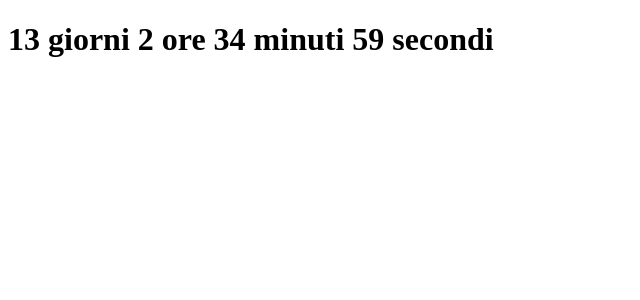
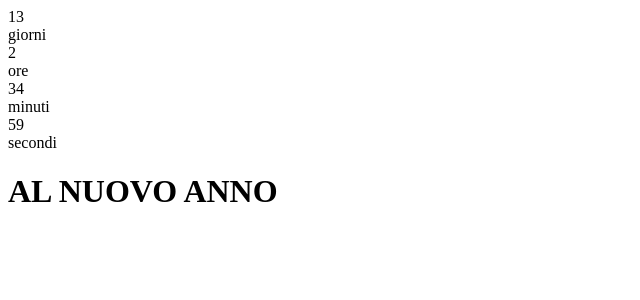
Before and after one commit to Jystro/buon-anno, a React (Create React App) app: page / in a window 1280 px wide. Shown: the top 300 px of the page, without its empty margins (0-640 px from the left). Built offline with nearby package versions, Linux system fonts and the light colour scheme.

Commit message:
Added number component, conditional rendering for the greetings and reformatted the timer

```diff
--- a/src/Countdown.js
+++ /dev/null
@@ -1,48 +0,0 @@
-import React, { Component } from "react";
-
-export default class Countdown extends Component {
-  constructor(props) {
-    super(props); // parent's constructor
-
-    // data in ms
-    this.targetTime = this.props.date;
-
-    this.state = { timeRemaining: this.targetTime - new Date().getTime() };
-  }
-
-  // quando viene caricato imposta nuovo timer
-  componentDidMount() {
-    this.timer = setInterval(() => this.tick(), 1000);
-  }
-
-  // quando viene rimosso cancella il timer
-  componentWillUnmount() {
-    clearInterval(this.timer);
-  }
-
-  // questo ogni secondo
-  tick() {
-    this.setState({ timeRemaining: this.targetTime - new Date() });
-  }
-
-  formatTime() {
-    return (
-      String(Math.floor(this.state.timeRemaining / 86_400_000)) +
-      " giorni " +
-      String(Math.floor((this.state.timeRemaining % 86_400_000) / 3_600_000)) +
-      " ore " +
-      String(Math.floor((this.state.timeRemaining % 3_600_000) / 60_000)) +
-      " minuti " +
-      String(Math.floor((this.state.timeRemaining % 60_000) / 1000)) +
-      " secondi"
-    );
-  }
-
-  render() {
-    return (
-      <div>
-        <h1>{this.formatTime()}</h1>
-      </div>
-    );
-  }
-}
--- a/src/GreetingsControl.js
+++ b/src/GreetingsControl.js
@@ -1,23 +1,34 @@
 import React, { Component } from "react";
-import Countdown from "./Countdown";
+import Timer from "./Timer";
 
 export default class GreetingsControl extends Component {
   constructor(props) {
     super(props);
 
-    this.state = { expired: false };
+    this.handleExpiry = this.handleExpiry.bind(this);
+
+    this.state = { remainingTime: Infinity };
+  }
+
+  handleExpiry(time) {
+    this.setState({ remainingTime: time });
   }
 
   render() {
     let content;
-    if (this.state.expired) {
+    if (this.state.remainingTime < 0 && this.state.remainingTime > -2_678_400_000) {
       // content = <Greetings />;
     } else {
       // data fino a cui contare in ms
       let date = new Date(
         String(new Date().getFullYear() + 1) + "-01-01T00:00:00"
       ).getTime();
-      content = <Countdown date={date} />;
+      content = (
+        <div>
+          <Timer date={date} onExpiry={this.handleExpiry} />
+          <h1>AL NUOVO ANNO</h1>
+        </div>
+      );
     }
     return content;
   }
--- /dev/null
+++ b/src/Timer.js
@@ -0,0 +1,60 @@
+import React, { Component } from "react";
+import TimerNumber from "./TimerNumber";
+
+export default class Countdown extends Component {
+  constructor(props) {
+    super(props); // parent's constructor
+
+    this.handleChange = this.handleChange.bind(this);
+    // data in ms
+    this.targetTime = this.props.date;
+
+    this.state = { timeRemaining: this.targetTime - new Date().getTime() };
+    this.tick();
+  }
+
+  // quando viene caricato imposta nuovo timer
+  componentDidMount() {
+    this.timer = setInterval(() => this.tick(), 1000);
+  }
+
+  // quando viene rimosso cancella il timer
+  componentWillUnmount() {
+    clearInterval(this.timer);
+  }
+
+  // questo ogni secondo
+  tick() {
+    this.setState({ timeRemaining: this.targetTime - new Date().getTime() });
+    this.handleChange(this.state.timeRemaining);
+  }
+
+  formatTime() {
+    return {
+      days: Math.floor(this.state.timeRemaining / 86_400_000),
+      hours: Math.floor((this.state.timeRemaining % 86_400_000) / 3_600_000),
+      minutes: Math.floor((this.state.timeRemaining % 3_600_000) / 60_000),
+      seconds: Math.floor((this.state.timeRemaining % 60_000) / 1000)
+    };
+  }
+
+  handleChange(e) {
+    this.props.onExpiry(e);
+  }
+
+  render() {
+    Object.assign(this, this.formatTime());
+    return (
+      <div>
+        <TimerNumber number={this.days} />
+        <div> giorni </div>
+        <TimerNumber number={this.hours} />
+        <div> ore </div>
+        <TimerNumber number={this.minutes} />
+        <div> minuti </div>
+        <TimerNumber number={this.seconds} />
+        <div> secondi </div>
+      </div>
+    );
+  }
+}
--- /dev/null
+++ b/src/TimerNumber.js
@@ -0,0 +1,5 @@
+import React from "react";
+
+export default function TimerNumber(props) {
+  return <div>{props.number}</div>;
+}
```
